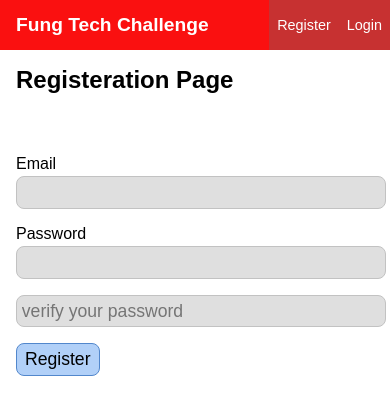
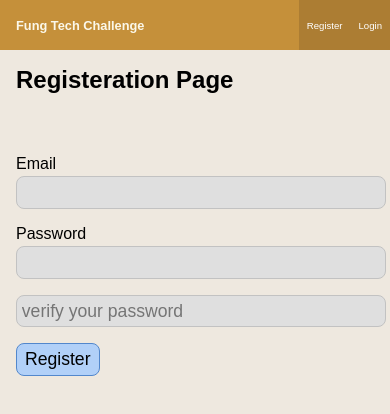
Before and after one commit to Don-Stevenson/fung-tech-challenge, a React (Create React App) app in the folder mern-auth-front/: page /register in a window 390 px wide. Shown: the top 414 px of the page. Built offline with nearby package versions, Linux system fonts and the light colour scheme; no server answers.

Commit message:
update colours, add transistions on hover and focus

```diff
--- a/mern-auth-front/src/style.css
+++ b/mern-auth-front/src/style.css
@@ -4,6 +4,7 @@
   margin: 0;
   padding: 0;
   box-sizing: 0;
+  background-color: #eee8df;
 }
 
 a {
@@ -23,7 +24,6 @@ input[type="submit"] {
   color: unset;
   cursor: pointer;
 }
-
 
 h3,
 h4,
@@ -47,12 +47,12 @@ h3 {
 h4 {
   margin-top: 1em;
   margin-bottom: 1.7rem;
-  color: rgba(255, 255, 255, 0.5);
+  color:  #eee8df;
 }
 /* general style*/
 
 body {
-  font-family: sans-serif
+  font-family: sans-serif;
 }
 
 .page {
@@ -60,8 +60,8 @@ body {
 }
 
 .container {
- max-width: 800px;
- margin: 0 auto;
+  max-width: 800px;
+  margin: 0 auto;
 }
 
 /*Header Style*/
@@ -71,13 +71,14 @@ body {
   display: flex;
   justify-content: space-between;
   align-items: center;
-  background-color: #fa1010;
-
+  background-color: #c5903a;
 }
 #header .title {
   margin: 0;
   padding: 0 1rem;
-  color: #ffffff;
+  color: #fbf8ea;
+  font-size: 1.65rem;
+  background-color: #c5903a;
 }
 
 #header .auth-options {
@@ -86,14 +87,15 @@ body {
 }
 
 #header .auth-options button {
-  background-color: #c73131;
+  background-color: #ac7d33;
   padding: 0 1rem;
   color: #ffffff;
   font-size: 1.1rem;
 }
 
 #header .auth-options button:hover {
-  background-color: #8b4343;
+  background-color: #976c3a;
+  transition: ease-in-out 0.3s;
 }
 
 /* Form style */
@@ -118,9 +120,10 @@ body {
   background-color: #dfdfdf;
 }
 .form input:focus {
-  border: 1px solid #7ca8fa;
+  border: 1px solid #75a4fa;
   outline: none;
-  box-shadow: inset 0px 0px 6px rgba(158, 191, 252, 0.5);
+  box-shadow: inset 0px 0px 6px rgba(110, 136, 185, 0.5);
+  transition: ease-in-out 0.4s;
 }
 
 .form input[type="submit"] {
@@ -137,11 +140,18 @@ body {
   padding: 0.3rem;
   border: 1px solid salmon;
   border-radius: 8px;
-  display:  flex;
+  color: rgb(253, 69, 48);
+  display: flex;
   justify-content: space-between;
   align-items: center;
+  /* background-color: rgb(241, 197, 192); */
+}
+
+span.error-notice {
   background-color: rgb(241, 197, 192);
+  background: #7ca8fa;
 }
+
 .error-notice button {
   width: 20px;
   height: 20px;
@@ -150,14 +160,13 @@ body {
   background-color: rgb(228, 67, 67);
 }
 
-
 /* media queries for responsive desing styling */
-@media screen and (max-width: 500px) {
+@media screen and (max-width: 586px) {
   #header .title {
-    font-size: 1.2rem;
+    font-size: 0.8rem;
   }
   #header .auth-options button {
-    font-size: 0.9rem;
+    font-size: 0.6rem;
     padding: 0 0.5rem;
   }
 }
```
